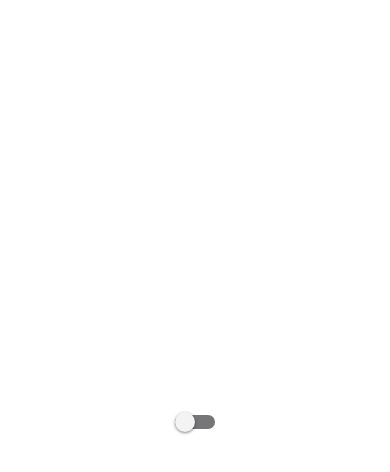
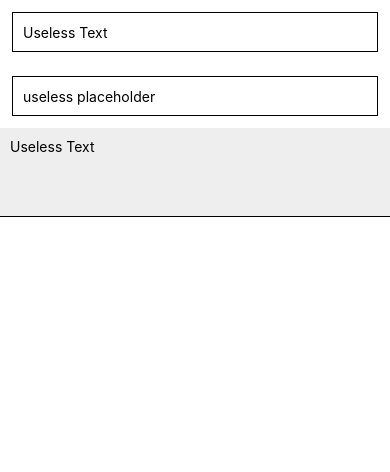
Before and after one commit to isiagi/react_native_relearning_1, a React Native app: screen / in a window 390 px wide. Shown: the top 472 px of the page. Built offline with nearby package versions, Linux system fonts and the light colour scheme.

Commit message:
chore: Adds TextInput

```diff
--- a/App.js
+++ b/App.js
@@ -11,9 +11,10 @@ import ScrollViewComponent from "./components/ScrollViewComponent";
 import SectionListComponent from "./components/SectionListComponent";
 import StatusBarComponent from "./components/StatusBarComponent";
 import SwitchComponent from "./components/SwitchComponent";
+import TextInputComponent from "./components/TextInputComponent";
 
 export default function App() {
-  return <SwitchComponent />;
+  return <TextInputComponent />;
 }
 
 const styles = StyleSheet.create({});
--- /dev/null
+++ b/components/TextInputComponent.js
@@ -0,0 +1,52 @@
+import { View, Text, SafeAreaView, TextInput, StyleSheet } from "react-native";
+import React from "react";
+
+const TextInputComponent = () => {
+  const [text, onChangeText] = React.useState("Useless Text");
+  const [number, onChangeNumber] = React.useState("");
+
+  return (
+    <SafeAreaView>
+      <TextInput
+        style={styles.input}
+        onChangeText={onChangeText}
+        value={text}
+      />
+      <TextInput
+        style={styles.input}
+        onChangeText={onChangeNumber}
+        value={number}
+        placeholder="useless placeholder"
+        keyboardType="numeric"
+      />
+      <View
+        style={{
+          backgroundColor: "#eee",
+          borderBottomColor: "#000000",
+          borderBottomWidth: 1,
+        }}
+      >
+        <TextInput
+          editable
+          multiline
+          numberOfLines={4}
+          maxLength={40}
+          onChangeText={(text) => onChangeText(text)}
+          value={text}
+          style={{ padding: 10 }}
+        />
+      </View>
+    </SafeAreaView>
+  );
+};
+
+export default TextInputComponent;
+
+const styles = StyleSheet.create({
+  input: {
+    height: 40,
+    margin: 12,
+    borderWidth: 1,
+    padding: 10,
+  },
+});
```
